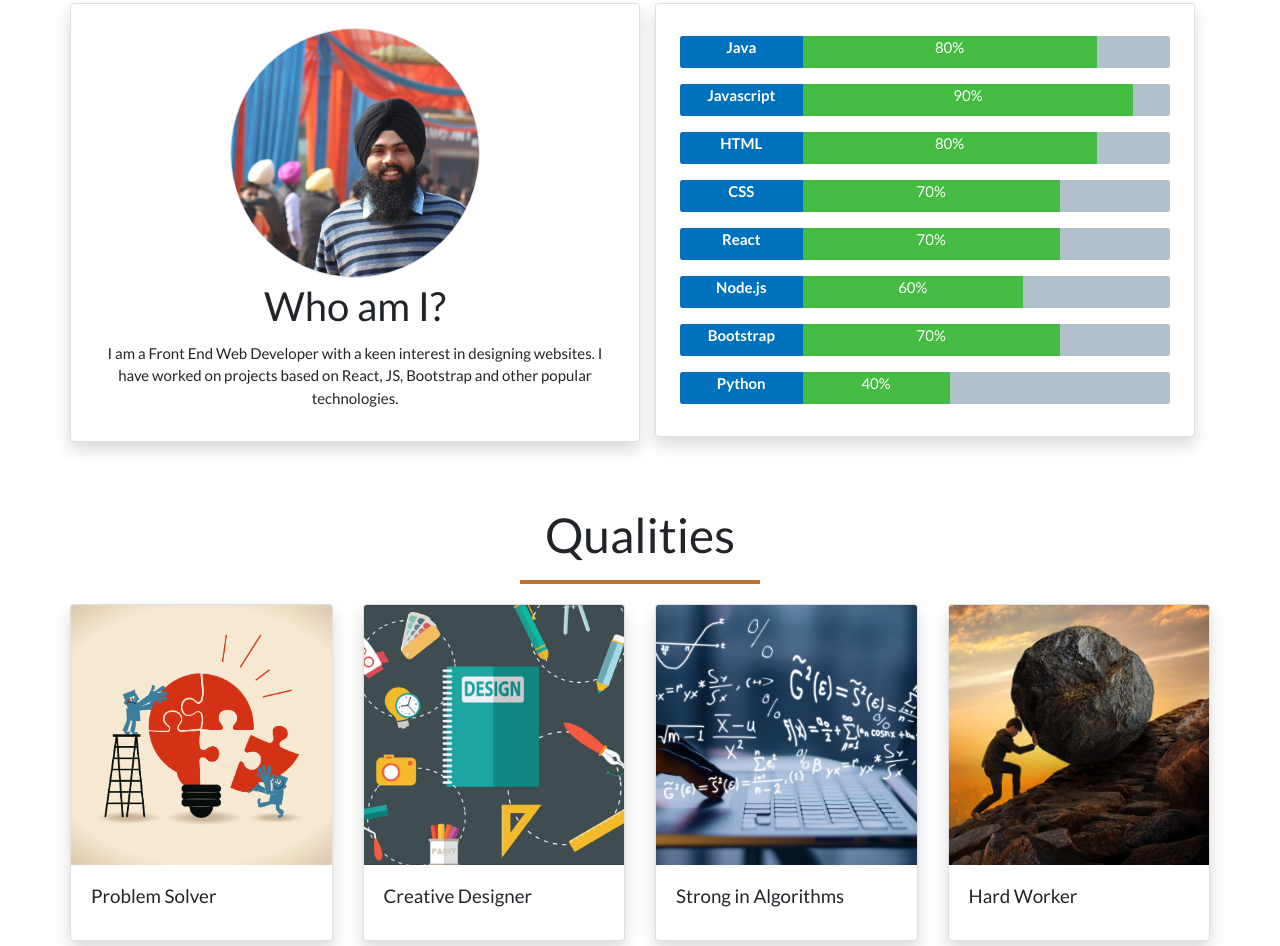
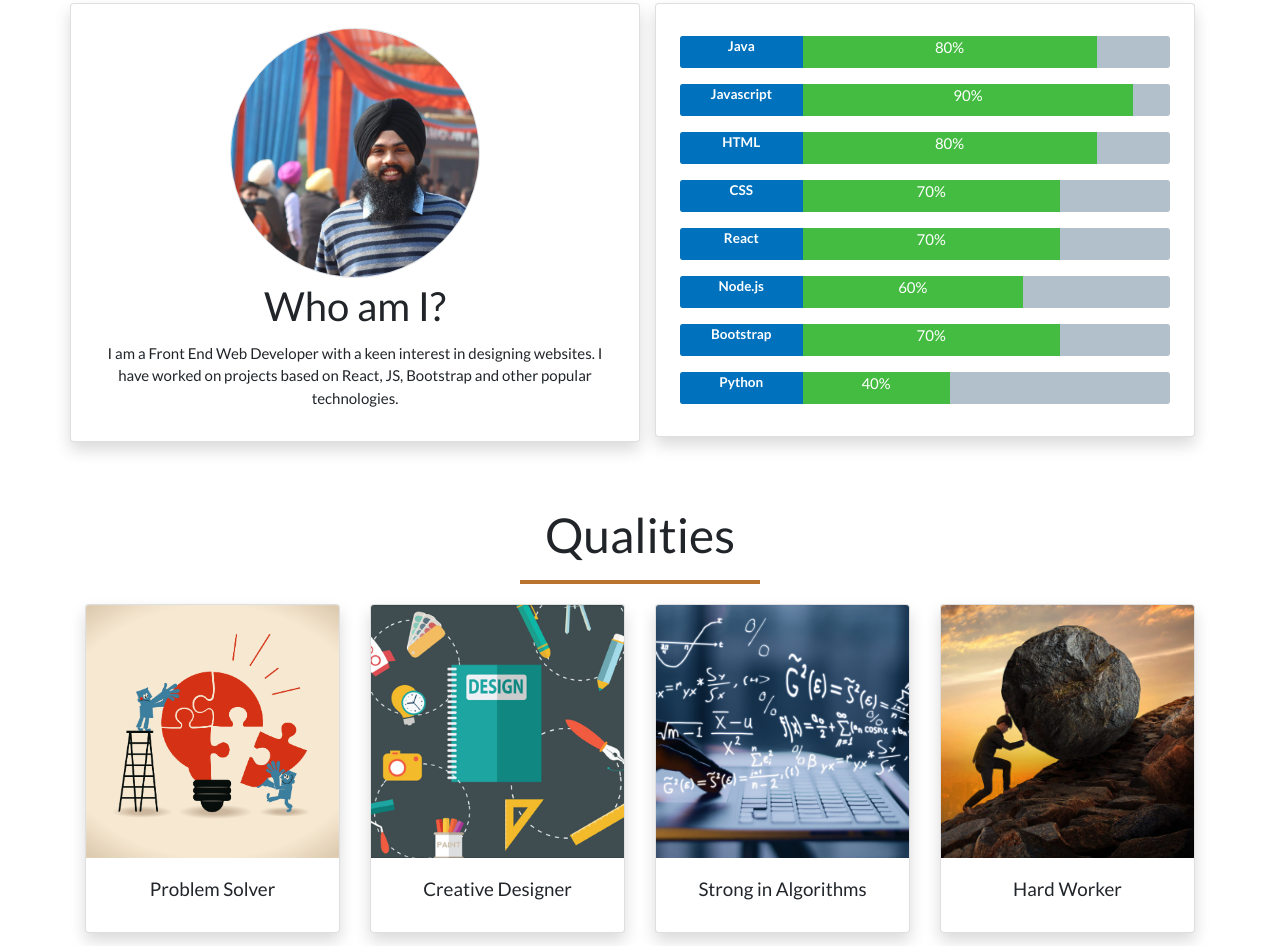
Before and after one commit to jorawarSinghNijjar/portfolioTemplate, a plain HTML site: page index.html in a window 1280 px wide. Shown: the part 1107-2053 px from the top of the page. Drawn offline with nearby package versions, Linux system fonts and the light colour scheme.

Commit message:
layout fix

```diff
--- a/app.js
+++ b/app.js
@@ -1,3 +1,5 @@
+//Mobile mode
+let mobileMode = false;
 //Size change effect in window
 
 const desktopContent = document.getElementsByClassName("desktop");
@@ -21,7 +23,7 @@ function hideNodes(arr){
 function displayContent(){
     let viewportWidth = window.innerWidth;
     if(viewportWidth <= 500){
-
+        mobileMode = true;
         showNodes(mobileContentArr);
         hideNodes(desktopContentArr);
         // frontImage.style.objectFit = "cover";
@@ -31,6 +33,7 @@ function displayContent(){
         // centerBoxMobile.style.display = "block";
     }
     else{
+        mobileMode = false;
         showNodes(desktopContentArr);
         hideNodes(mobileContentArr);
     }
@@ -89,7 +92,7 @@ const html = document.querySelector('html');
 const nav = document.querySelector('#navbar');
 
 window.addEventListener('scroll', (e) => {
-    if((html.clientHeight - window.scrollY) < 0){
+    if((html.clientHeight - window.scrollY) < 50){
         nav.classList.add('fixed-top');
 
         if(!animationDone){
@@ -150,10 +153,12 @@ const aboutUnderline = document.querySelector('#about-underline');
 
 const animateAbout = () => {
 
-    aboutHeading.classList.add('animated','bounceInLeft','slower');
-    scaleWrapper.classList.add('animated','bounceInRight','slower');
-    authorDetail.classList.add('animated','bounceInLeft','slower');
-    aboutUnderline.classList.add('animated','bounceInLeft', 'slower');
+    if(!mobileMode){
+        aboutHeading.classList.add('animated','bounceInLeft','slower');
+        scaleWrapper.classList.add('animated','bounceInRight','slower');
+        authorDetail.classList.add('animated','bounceInLeft','slower');
+        aboutUnderline.classList.add('animated','bounceInLeft', 'slower');
+    }
 
     setTimeout(()=>{
         percentArr.forEach(item =>{
@@ -306,6 +311,7 @@ function changeHeadingsColor(color) {
     $('#projects-heading').css({'color': color});
     $('#about-heading').css({'color':color});
     $('#contact-heading').css({'color':color});
+    $('#qualities-heading').css({'color':color});
 }
 
 function changeDesign(){
@@ -313,29 +319,21 @@ function changeDesign(){
     changeHeadingsColor("#0071BD");
     $('.partition').css({"background-color": "#108781"});
     $('#navbar').hide();
+    $('#about').css({"padding-top":"10px"});
 }
 
 
 $('#about-mobile-link').click(()=>{
     changeDesign();
-    // $('.main-content').css({"background": "#1D976C",
-    // "background": "-webkit-linear-gradient(to right, #1fa2ff, #12d8fa, #a6ffcb)",
-    // "background": "linear-gradient(to right,#1fa2ff, #12d8fa, #a6ffcb)"});
-    // $('.main-content').css({"background": "#36bc9b"});
+
 });
 
 $('#portfolio-mobile-link').click(()=>{
     changeDesign();
-    // $('.main-content').css({"background": "#1D976C",
-    // "background": "-webkit-linear-gradient(to right, #1fa2ff, #12d8fa, #a6ffcb)",
-    // "background": "linear-gradient(to right,#1fa2ff, #12d8fa, #a6ffcb)"});
-    // $('.main-content').css({"background": "#36bc9b"});
+
 });
 
 $('#contact-mobile-link').click(()=>{
     changeDesign();
-    // $('.main-content').css({"background": "#1D976C",
-    // "background": "-webkit-linear-gradient(to right, #1fa2ff, #12d8fa, #a6ffcb)",
-    // "background": "linear-gradient(to right,#1fa2ff, #12d8fa, #a6ffcb)"});
-    // $('.main-content').css({"background": "#36bc9b"});
+
 });
--- a/custom.css
+++ b/custom.css
@@ -100,7 +100,7 @@ a{
     height: 100%;
     width:25%;
     padding: 0 5px;
-    font-size: 1em;
+    font-size: 0.9em;
     font-weight: bold;
     text-align: center;
     background-color: #0071BD;
--- a/index.html
+++ b/index.html
@@ -131,8 +131,10 @@
             </div>
           </div>
         </div>
+      </div>
 
         <!-- Qualities section -->
+      <div id="qualities">
         <div class="row">
           <div class="col-md-12">
             <h1 class="text-center my-3" id="qualities-heading">Qualities</h1>
@@ -142,38 +144,39 @@
           <div class="partition"></div>
         </div>
         <div class="row">
-          <div class="card-deck">
-            <div class="card shadow">
+          <div class="card-deck mx-auto">
+            <div class="card shadow" style="width:16rem;">
               <img src="images/problem-solver.jpg" alt="" class="card-img-top">
               <div class="card-body">
-                <h5 class="card-title">Problem Solver</h5>
+                <h5 class="card-title text-center">Problem Solver</h5>
                 <p class="card-text"></p>
               </div>
             </div>
-            <div class="card shadow">
+            <div class="card shadow" style="width:16rem;">
               <img src="images/designer.jpg" alt="" class="card-img-top">
               <div class="card-body">
-                <h5 class="card-title">Creative Designer</h5>
+                <h5 class="card-title text-center">Creative Designer</h5>
                 <p class="card-text"></p>
               </div>
             </div>
-            <div class="card shadow">
+            <div class="card shadow" style="width:16rem;">
               <img src="images/algorithms.jpg" alt="" class="card-img-top">
               <div class="card-body">
-                <h5 class="card-title">Strong in Algorithms</h5>
+                <h5 class="card-title text-center">Strong in Algorithms</h5>
                 <p class="card-text"></p>
               </div>
             </div>
-            <div class="card shadow">
+            <div class="card shadow" style="width:16rem;">
               <img src="images/hardwork.jpg" alt="" class="card-img-top">
               <div class="card-body">
-                <h5 class="card-title">Hard Worker</h5>
+                <h5 class="card-title text-center">Hard Worker</h5>
                 <p class="card-text"></p>
               </div>
             </div>
           </div>
         </div>
       </div>
+
       <!-- projects section -->
       <div id="projects">
         <div class="row">
```
